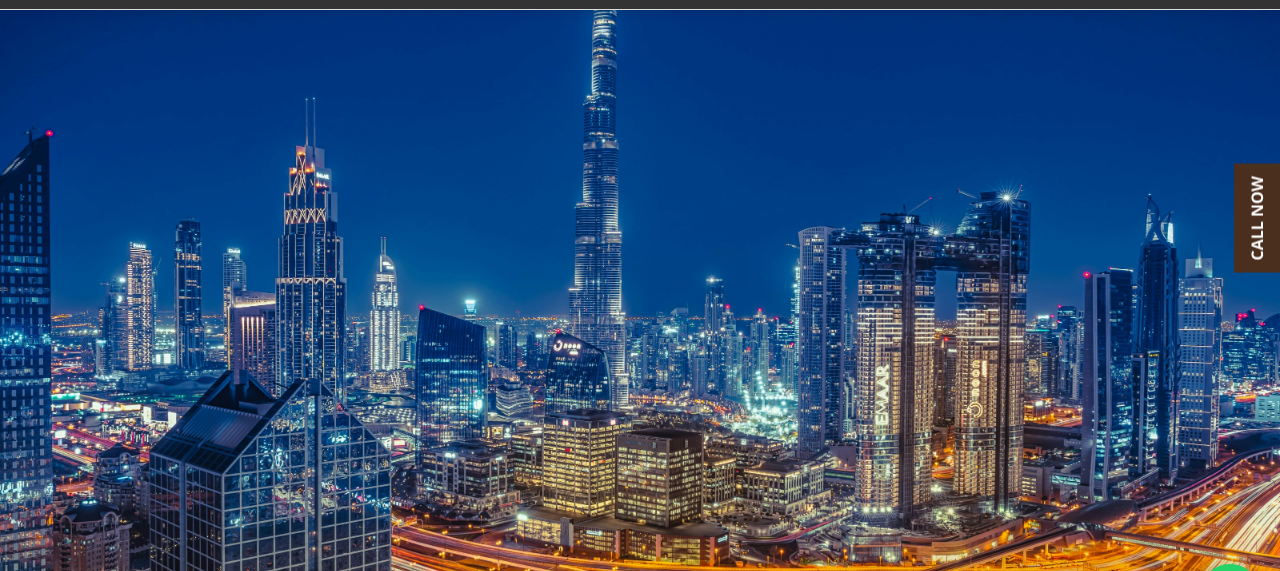
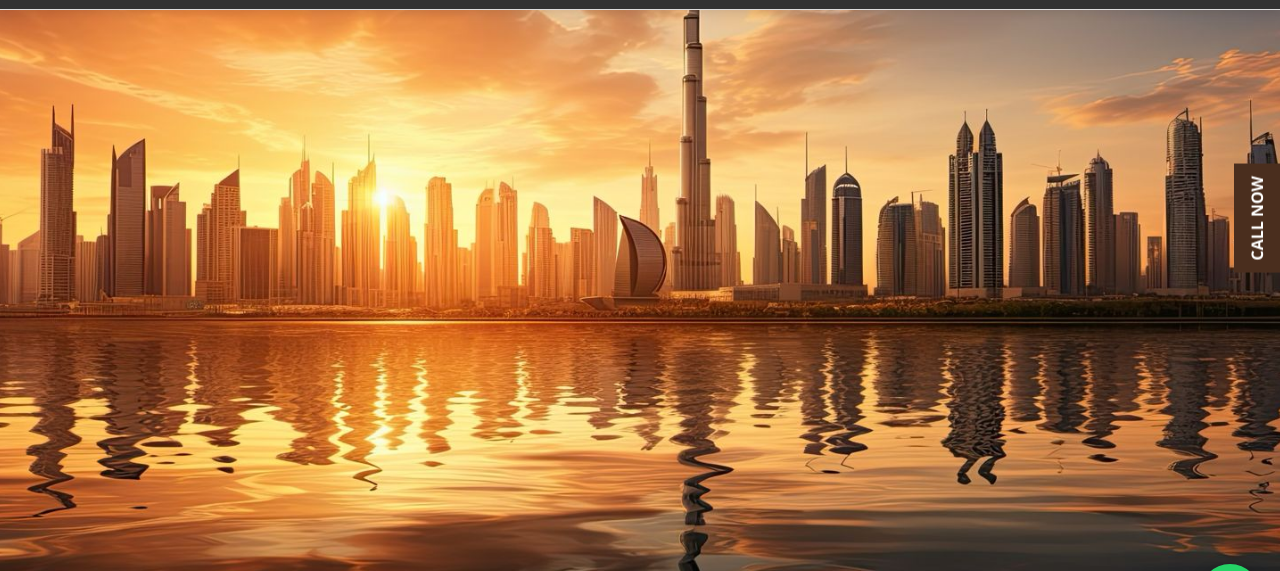
Before and after one commit to priyankarpatill/finixainvestment, a plain HTML site: page insights.html in a window 1280 px wide. Shown: the part 156-727 px from the top of the page. Drawn offline with Linux system fonts and the light colour scheme.

Commit message:
i did some changes

```diff
--- a/insights.html
+++ b/insights.html
@@ -142,7 +142,7 @@
 <style>
     .hero {
       height: 100vh;
-      background-image: url('./img/zq-lee-DcyL0IoCY0A-unsplash.jpg'); /* Replace with your image path */
+      background-image: url('./img/2.jpg'); /* Replace with your image path */
       background-size: cover;
       background-position: center;
       display: flex;
```
Also changed, not shown: img/2.jpg (added).
